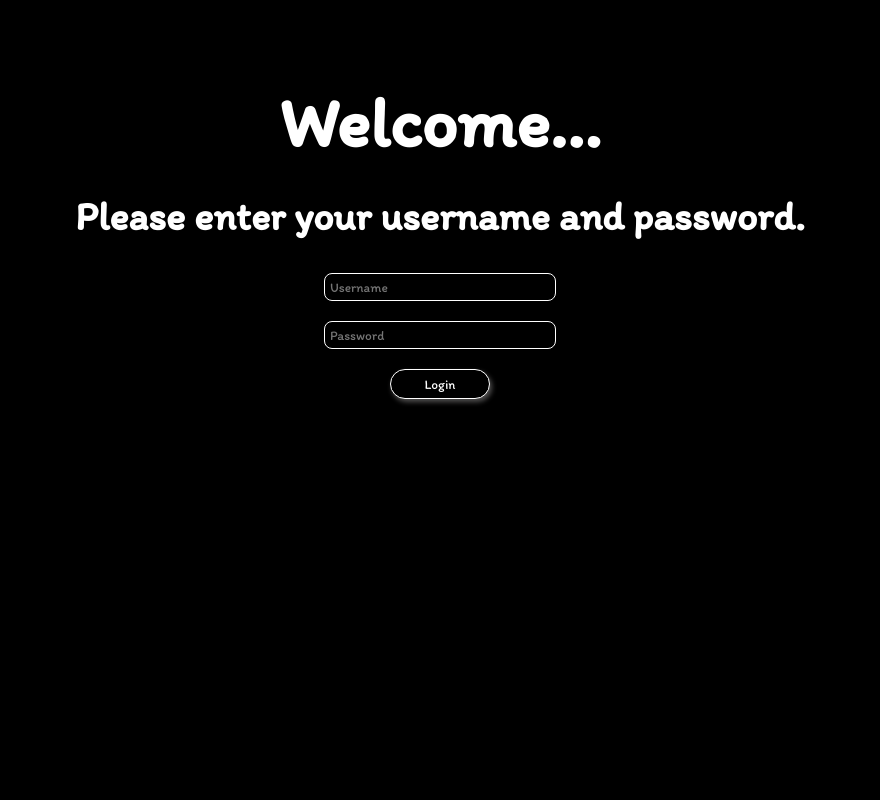
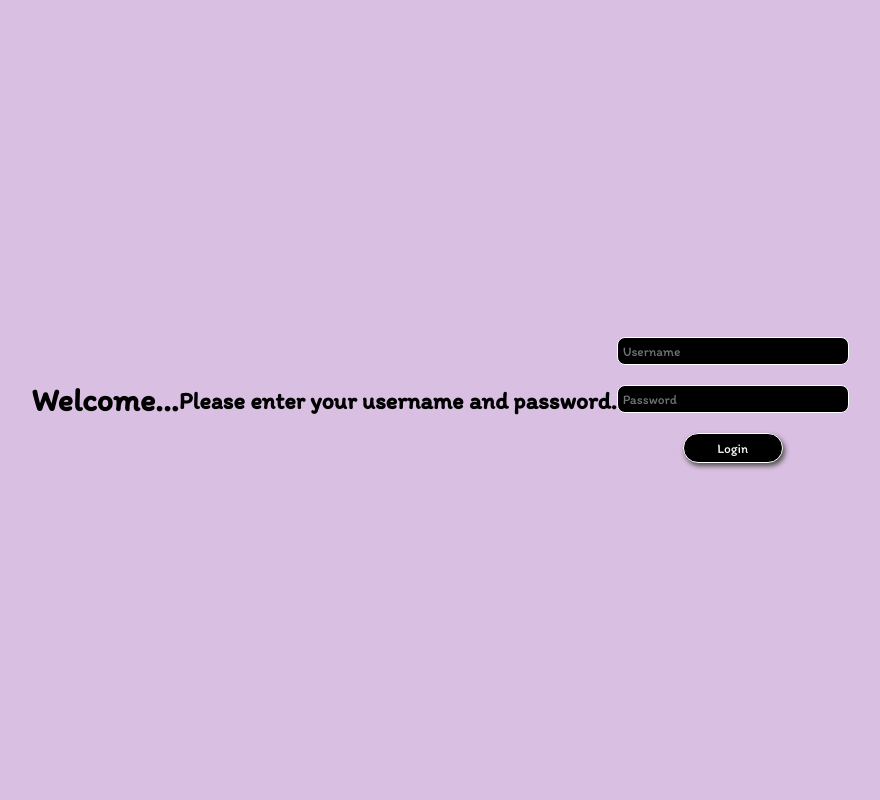
Before and after one commit to MahykBurak/web-project, a PHP site: page / in a window 1280 px wide. Shown: the whole page, without its empty margins (200-1080 px from the left). Run offline with PHP 8.4, Linux system fonts and the light colour scheme; data that the repository does not hold is empty.

Commit message:
Created log in background.

```diff
--- a/index.css
+++ b/index.css
@@ -1,25 +1,21 @@
 html {
   font-family: "Itim", cursive;
+  padding: 0;
+  margin: 0;
 }
 
 body {
-  background-color: black;
+  background-color:  rgb(217, 191, 226);
+  height: 100vh;
+  margin:0;
+  justify-content: center;
+  align-items: center;
+  display: flex;
 }
 form {
   text-align: center;
 }
-h1 {
-  margin-top: 80px;
-  color: white;
-  text-align: center;
-  font-size: 70px;
-}
-h2 {
-  margin-top: -20px;
-  color: white;
-  text-align: center;
-  font-size: 40px;
-}
+
 .input_class {
   top: 500px;
   border: 1px solid white;
@@ -41,3 +37,18 @@ h2 {
   font-family: "Itim", cursive;
   box-shadow: 2px 3px 5px rgb(80, 79, 79);
 }
+.box_container{
+  display: flex;
+  background-color: antiquewhite;
+  display: flex;
+  height: 85%;
+  width: 80%;
+  border-radius: 10px;
+}
+.box-1{
+  display: flex;
+  align-items: center;
+  width: 50%;
+  justify-items: center;
+  justify-content: center;
+}
```
Also changed, not shown: index.html (+8 -4 lines).
